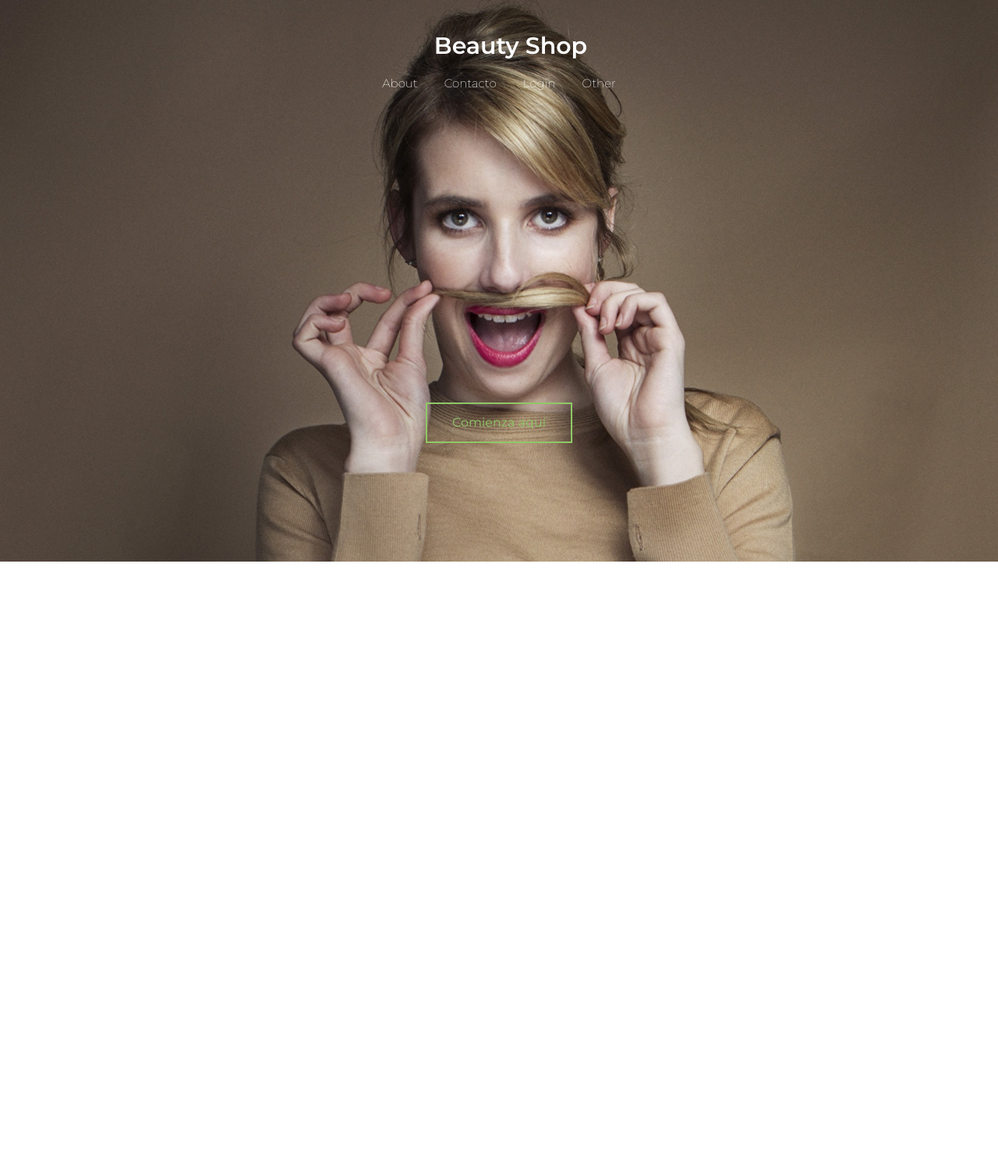
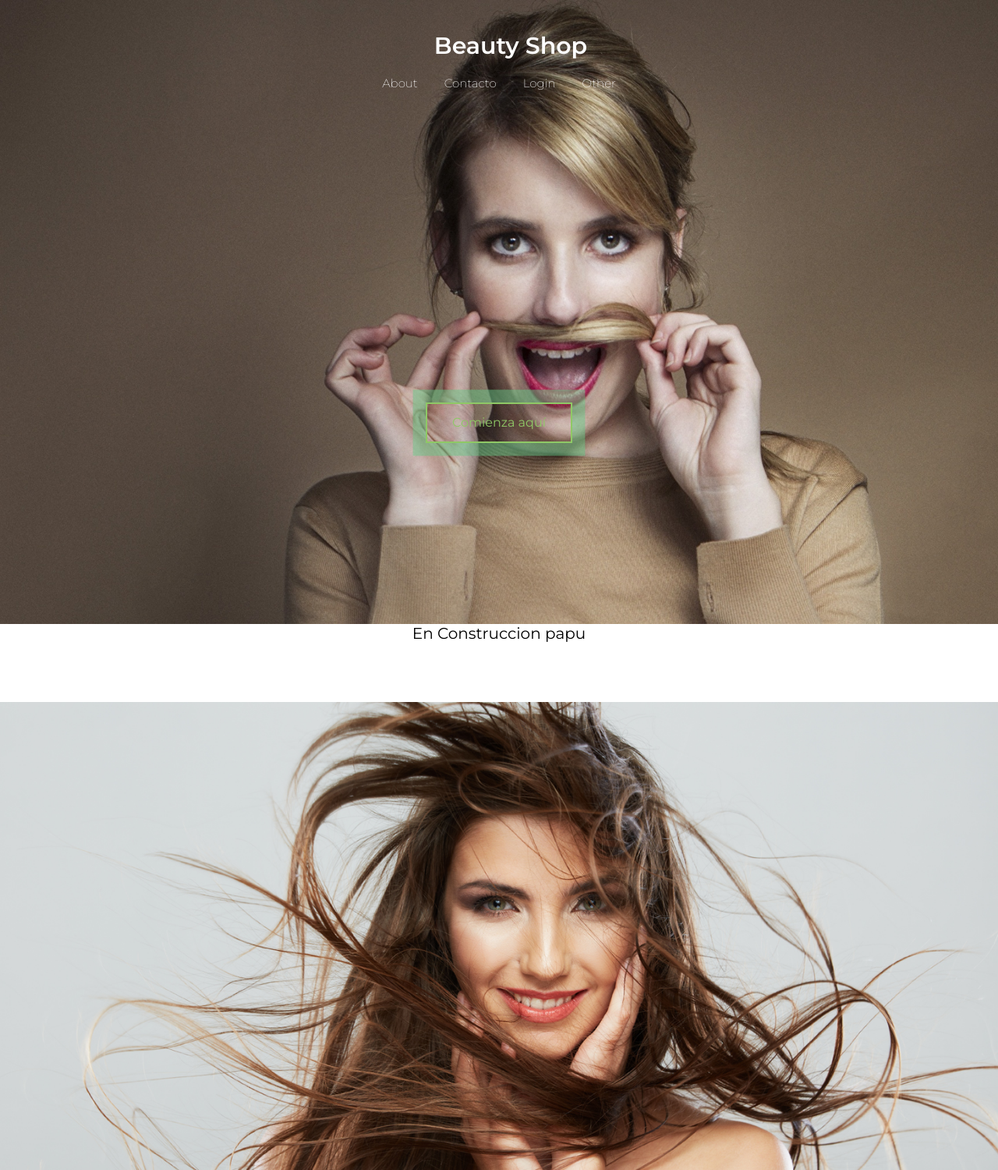
Before and after one commit to albeiroespitia/Peluqueria, a PHP site: page /index.html in a window 1280 px wide. Shown: the whole page at 78% size. Before the commit the page ends 720 px from the top, so only its background shows below. Run offline with PHP 8.4, Linux system fonts and the light colour scheme.

Commit message:
Agrego separador en construccion y segunda seccion

```diff
--- a/css/styles.css
+++ b/css/styles.css
@@ -1,3 +1,5 @@
+
+
 * {
     padding: 0;
     margin: 0;
@@ -5,12 +7,12 @@
     font-family: 'Montserrat', sans-serif;
 }
 
-header {
+.header {
     color: white;
-    margin-top: 40px;
+    padding-top: 40px;
 }
 
-header h4 {
+.header h4 {
     font-size: 30px;
     font-weight: 600;
     text-align: center;
@@ -18,14 +20,14 @@ header h4 {
     margin-bottom: 20px;
 }
 
-header ul {
+.header ul {
     font-weight: 200;
     padding: 0px;
     list-style: none;
     text-align: center;
 }
 
-header ul li {
+.header ul li {
     position: relative;
     font-size: 15px;
     display: inline-block;
@@ -33,12 +35,12 @@ header ul li {
     color: #fff;
 }
 
-header ul li a {
+.header ul li a {
     text-decoration: none;
     color: #fff;
 }
 
-header ul li a:after {
+.header ul li a:after {
     content: '';
     position: absolute;
     width: 0;
@@ -51,20 +53,19 @@ header ul li a:after {
     -webkit-transition: width .2s ease;
 }
 
-header ul li a:hover {
+.header ul li a:hover {
     cursor: pointer;
 }
 
-header ul li a:hover:after {
+.header ul li a:hover:after {
     width: 100%;
     left: 0;
     background: #fff;
 }
 
-.pulse:hover,
-.pulse:focus {
-    -webkit-animation: pulse 1s;
-    animation: pulse 1s;
+.pulse {
+    -webkit-animation: pulse 1s infinite;
+    animation: pulse 2s infinite;
     box-shadow: 0 0 0 2em rgba(255, 255, 255, 0);
 }
 
@@ -104,9 +105,10 @@ button:hover, button:focus {
     color: #fff;
 }
 
-body {
+.test {
+    margin-top: 0;
     width: 100%;
-    height: 100px;
+    height: 100vh;
     background: url(../img/backg1.jpg);
     background-size: cover;
     background-repeat: no-repeat;
@@ -464,3 +466,20 @@ body {
     margin-right: 20px;
     cursor: pointer;
 }
+
+.divider{
+    width: 100%;
+    height: 100px;
+    text-align: center;
+    font-size: 20px;
+}
+
+
+
+
+.choose{
+    width: 100%;
+    height: 600px;
+    background-image: url(../img/champu.jpg);
+    background-size: cover;
+}
--- a/index.html
+++ b/index.html
@@ -14,7 +14,9 @@
 </head>
 
 <body>
-    <header>
+
+    <section class="test">
+        <div class="header">
             <h4>Beauty Shop</h4>
             <ul>
                 <li><a>About</a></li>
@@ -22,7 +24,7 @@
                 <li><a class="loginlinkButton">Login</a></li>
                 <li><a>Other</a></li>
             </ul>
-    </header>
+        </div>
 
 
         <div class="cont_login">
@@ -35,7 +37,7 @@
                     </div>
                 </div>
                 <div class="col_md_sign_up">
-                <i class="material-icons closemodalicon" >
+                    <i class="material-icons closemodalicon">
                         close
                     </i>
                     <div class="cont_ba_opcitiy">
@@ -76,7 +78,18 @@
             </div>
         </div>
 
-    <button class="pulse modal-trigger" href="#modal1">Comienza aquí</button>
+        <button class="pulse">Comienza aquí</button>
+
+    </section>
+
+    <div class="divider">
+        En Construccion papu
+    </div>
+
+    <section class="choose">
+
+    </section>
+
 
 
     <script src="https://cdnjs.cloudflare.com/ajax/libs/jquery/3.3.1/jquery.js"></script>
--- a/js/login.js
+++ b/js/login.js
@@ -63,3 +63,8 @@ $('.closemodalicon').click(function(){
   });
 
 })
+
+
+$('.pulse').click(function(){
+  $('body,html').animate({ scrollTop: $('body').height() }, 2000);
+})
```
Also changed, not shown: img/champu.jpg (added). Lines whose indentation alone changed are shown as unchanged.
